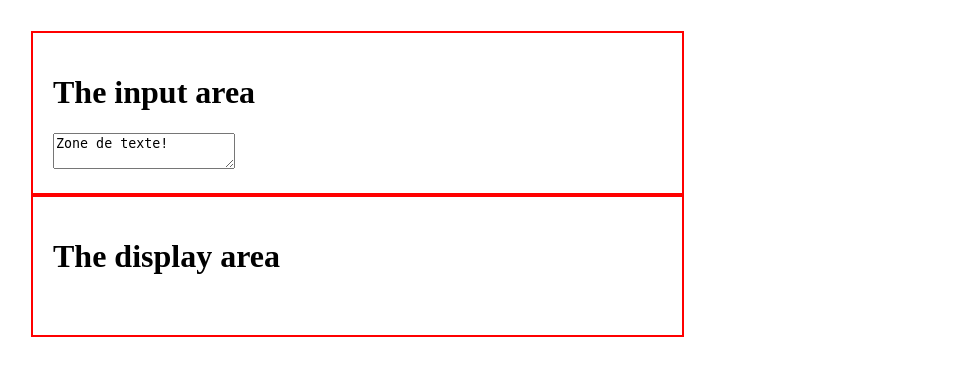
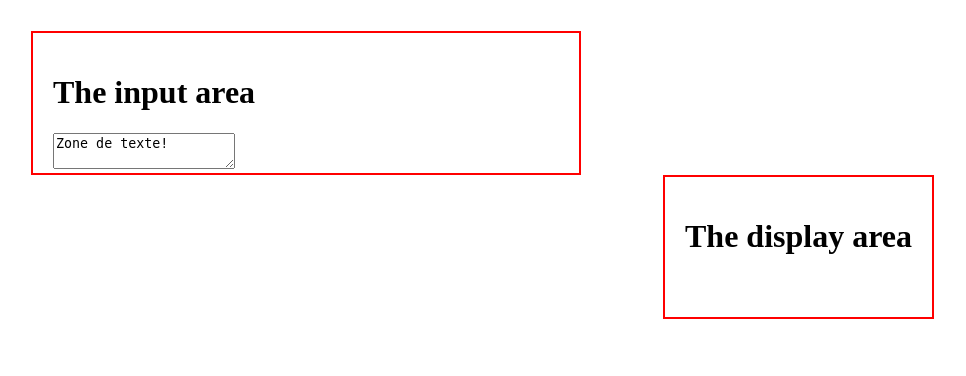
Before and after one commit to brunoyun/django-app, a Django app: page / in a window 1280 px wide. Shown: the top 376 px of the page, without its empty margins (0-966 px from the left). Run offline with Django 4.2, Linux system fonts and the light colour scheme.

Commit message:
trying divs side by side v2

```diff
--- a/MyApp/templates/MyApp/index.html
+++ b/MyApp/templates/MyApp/index.html
@@ -13,16 +13,16 @@
 <body>
 
 
-    <div style="border: 3px solid #fff; padding: 20px;">
+    <div style="border: 3px solid #fff; padding: 20px; width: 100%;">
 
-        <div style="width: 50%;float: left;padding: 20px;border: 2px solid red;">
+        <div style="width: 40%; height: 100px;  float: left;padding: 20px;border: 2px solid red;">
             <h1>The input area</h1>
             <textarea >Zone de texte!</textarea>
 
         </div>
 
 
-        <div style="width: 50%;float: left;padding: 20px;border: 2px solid red;">
+        <div style="margin-left: 50%;  height: 100px; float: left;padding: 20px;border: 2px solid red;">
             <h1>The display area</h1>
 
             <!-- <div id="graph-container"></div> -->
```
